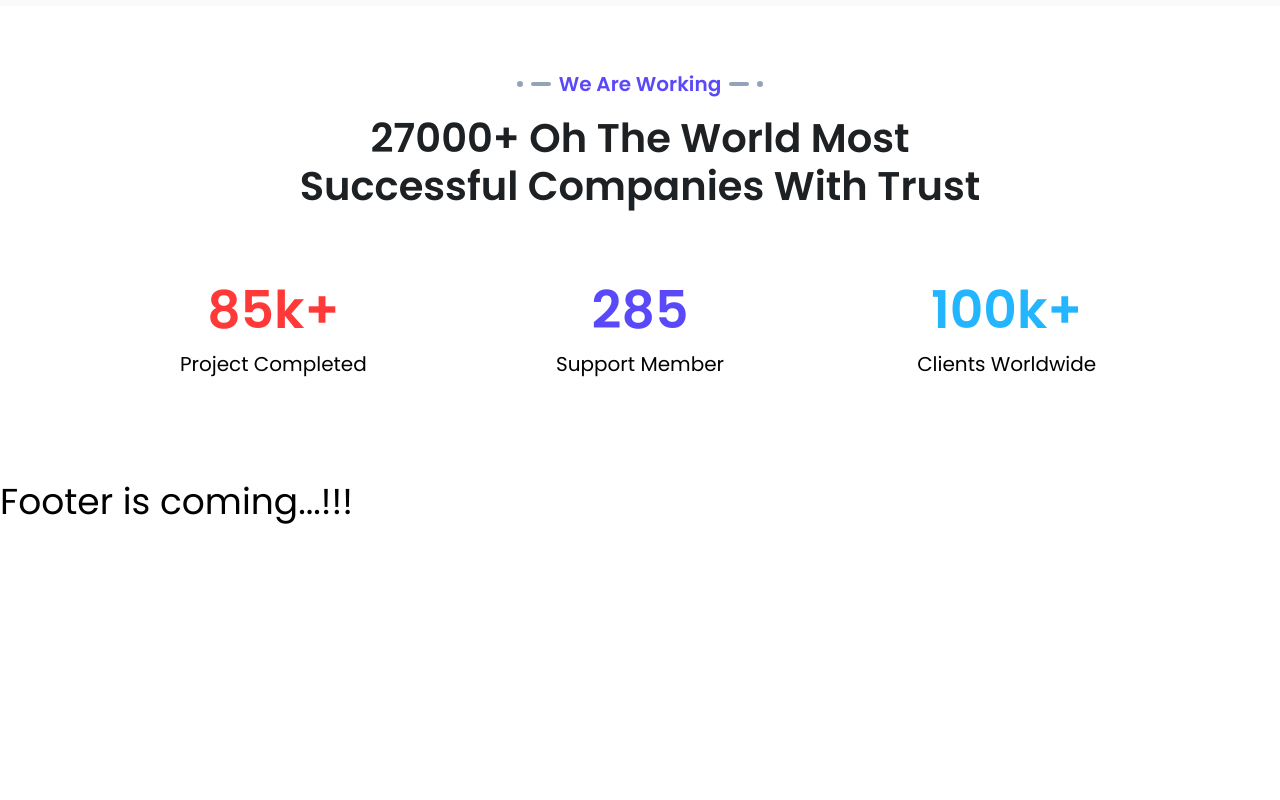
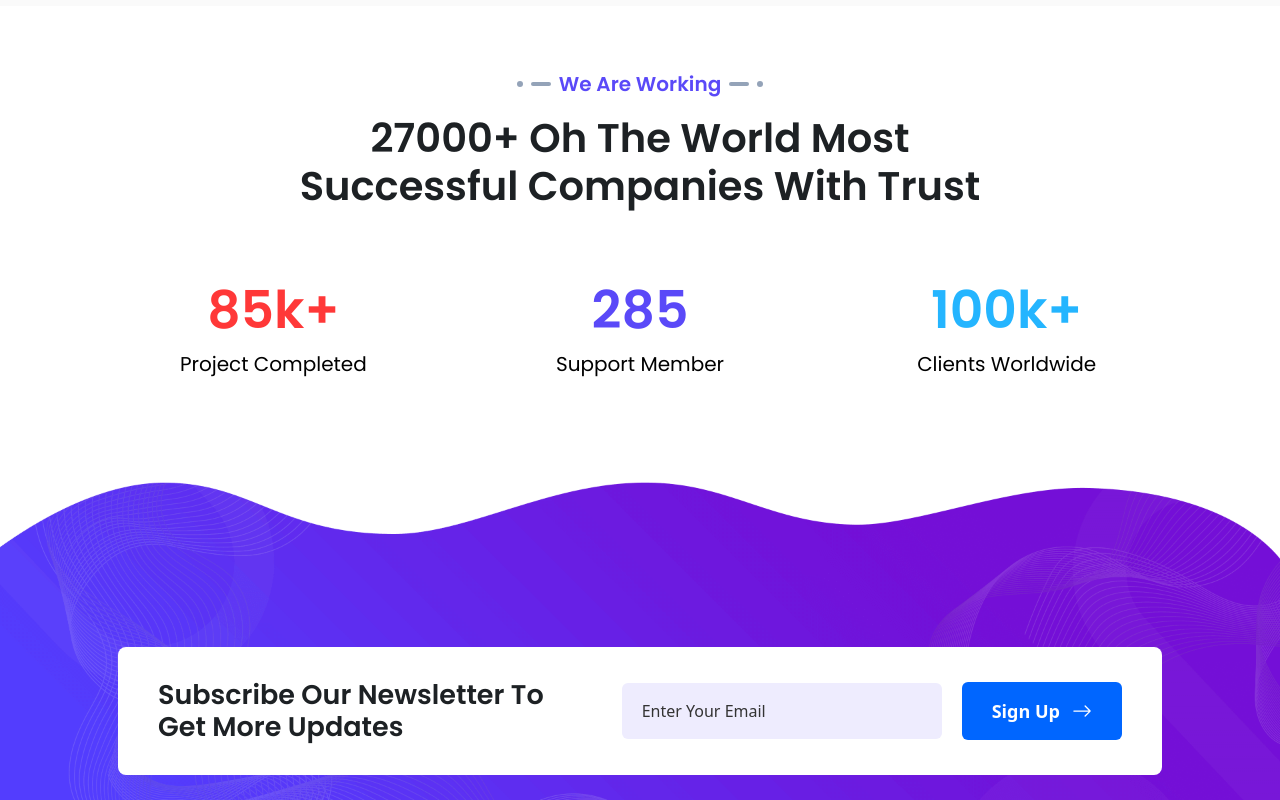
Before and after one commit to hasibahamedsakib/zomia-sass, a React (Vite) app: page / in a window 1280 px wide. Shown: the part 5927-6727 px from the top of the page. Before the commit the page ends 6454 px from the top, so only its background shows below. Built offline with nearby package versions, Linux system fonts and the light colour scheme.

Commit message:
footer form part is compleate

```diff
--- a/src/Components/Footer/Footer.jsx
+++ b/src/Components/Footer/Footer.jsx
@@ -1,8 +1,12 @@
+import FooterForm from "./FooterForm";
+
 const Footer = () => {
   return (
-    <div>
-      <h1 className="text-4xl text center font bold">Footer is coming...!!!</h1>
-    </div>
+    <footer className="bg-[url('/photo/footer-img.png')] bg-no-repeat py-20 lg:pt-[165px] lg:pb-[25px] bg-cover">
+      <div className="Container">
+        <FooterForm />
+      </div>
+    </footer>
   );
 };
 
--- /dev/null
+++ b/src/Components/Footer/FooterForm.jsx
@@ -0,0 +1,31 @@
+import { BsArrowRight } from "react-icons/bs";
+import { Link } from "react-router-dom";
+
+const FooterForm = () => {
+  return (
+    <div className="mx-10 flex flex-col md:flex-row items-center justify-between bg-white px-10 py-8 rounded-lg space-y-4 lg:space-y-0">
+      <div className=" text-title-0">
+        <h1 className="text3xl md:text-2xl lg:text-[27px] font-bold">
+          Subscribe Our Newsletter To <br />
+          Get More Updates
+        </h1>
+      </div>
+      <div className=" ">
+        <form className="flex items-center space-x-5">
+          <input
+            placeholder="Enter Your Email"
+            type="text"
+            className=" px-5 py-[5px] w-fit lg:w-[320px] h-14 text-base bg-[#EEECFE] rounded-md text-[#333] focus:outline-none placeholder:text-[#333]"
+          />
+          <Link to="/">
+            <button className="btn btn-signUp flex items-center justify-center lg:space-x-2">
+              Sign Up <BsArrowRight className="lg:h-5 lg:w-5 ml-1 lg:ml-3" />
+            </button>
+          </Link>
+        </form>
+      </div>
+    </div>
+  );
+};
+
+export default FooterForm;
--- a/src/index.css
+++ b/src/index.css
@@ -11,10 +11,10 @@ h2,
 h3,
 h4,
 h5 {
-  font-family: "Poppins", sans-serif;
+  @apply font-poppins;
 }
 p {
-  font-family: "Rubik", sans-serif;
+  @apply font-rubik;
 }
 /* container is everywhere. */
 .Container {
@@ -25,7 +25,7 @@ p {
 
 /* main button code. */
 .btn {
-  @apply font-semibold text-lg text-white rounded-full outline-none ease-in-out duration-300 px-4 py-2;
+  @apply font-semibold text-sm lg:text-lg text-white rounded-full outline-none ease-in-out duration-300 px-3 py-2;
 }
 .btn-main {
   @apply border lg:px-[35px] lg:py-[9px]  hover:text-purple-0 hover:bg-white;
@@ -35,6 +35,9 @@ p {
 }
 .btn-secondary {
   @apply lg:px-[35px] lg:py-[12px] bg-gradient-to-r from-[#533efe] to-[#740fd6] hover:from-[#740fd6] hover:to-[#533efe];
+}
+.btn-signUp {
+  @apply md:px-5 md:py-3 lg:px-[30px]  lg:py-[15px] bg-[#0066ff]  hover:bg-[#740FD6] rounded-md;
 }
 
 /* image Animation */
```
